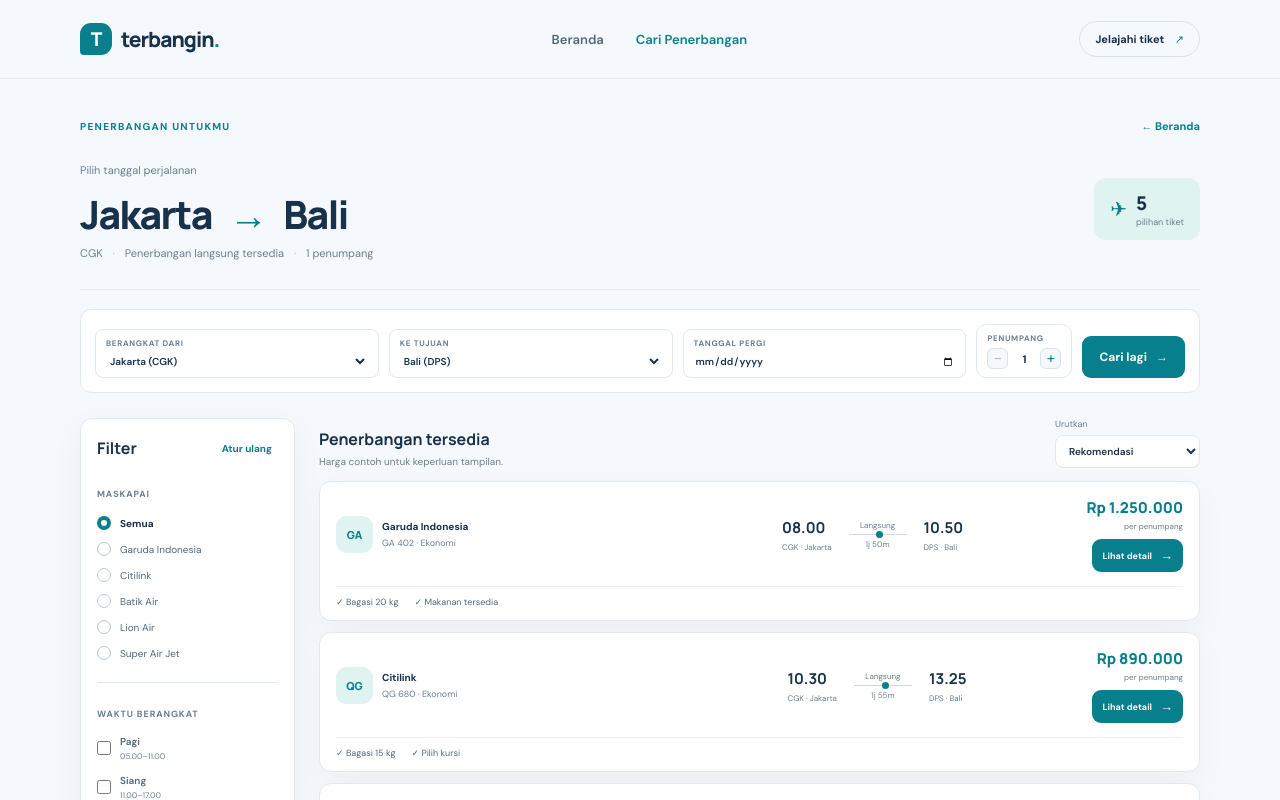
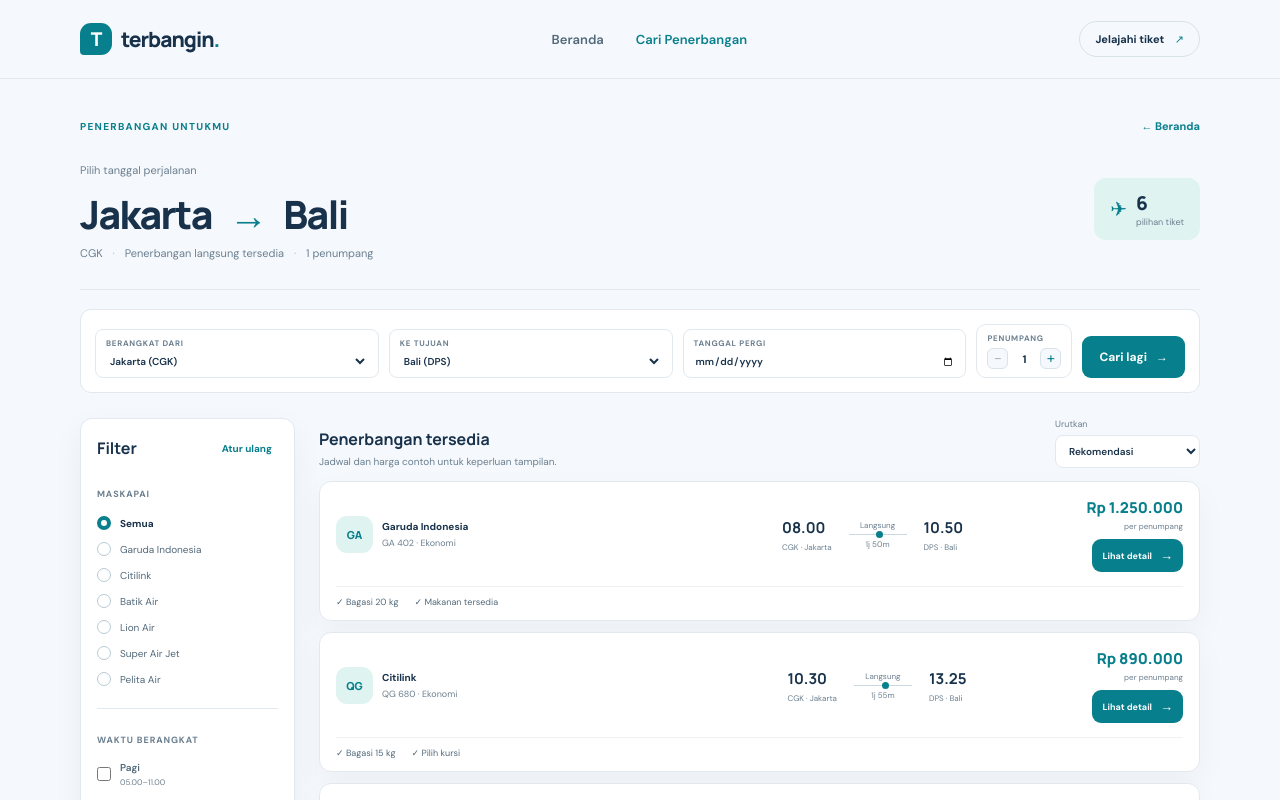
Before and after one commit to pauluskassapa/terbangin-uas-react, a React (Vite) app: page /penerbangan in a window 1280 px wide. Shown: the top 800 px of the page. Built offline with nearby package versions, Linux system fonts and the light colour scheme.

Commit message:
Menambahkan jadwal penerbangan malam

```diff
--- a/src/data/flightData.js
+++ b/src/data/flightData.js
@@ -15,6 +15,7 @@ export const flights = [
   { id: 'id6512', airline: 'Batik Air', number: 'ID 6512', mark: 'ID', color: 'batik', departure: '12.15', arrival: '15.10', duration: '1j 55m', price: 1050000, baggage: '20 kg', perk: 'Hiburan di pesawat', recommendation: 3 },
   { id: 'jt804', airline: 'Lion Air', number: 'JT 804', mark: 'JT', color: 'lion', departure: '14.20', arrival: '17.15', duration: '1j 55m', price: 760000, baggage: 'Kabin 7 kg', perk: 'Bagasi tambahan tersedia', recommendation: 4 },
   { id: 'iu750', airline: 'Super Air Jet', number: 'IU 750', mark: 'IU', color: 'super', departure: '16.00', arrival: '18.55', duration: '1j 55m', price: 820000, baggage: 'Kabin 7 kg', perk: 'Hiburan di aplikasi', recommendation: 5 },
+  { id: 'ip120', airline: 'Pelita Air', number: 'IP 120', mark: 'IP', color: 'pelita', departure: '19.20', arrival: '22.15', duration: '1j 55m', price: 930000, baggage: '20 kg', perk: 'Makanan tersedia', recommendation: 6 },
 ]
 
 export function formatRupiah(value) {
--- a/src/pages/FlightSearch.jsx
+++ b/src/pages/FlightSearch.jsx
@@ -137,7 +137,7 @@ function FlightSearch() {
 
         <section className="flight-list" aria-label="Daftar penerbangan tersedia">
           <div className="list-heading">
-            <div><h2>Penerbangan tersedia</h2><p>Harga contoh untuk keperluan tampilan.</p></div>
+            <div><h2>Penerbangan tersedia</h2><p>Jadwal dan harga contoh untuk keperluan tampilan.</p></div>
             <label className="sort-select">Urutkan<select value={sort} onChange={(event) => setSort(event.target.value)}><option value="recommended">Rekomendasi</option><option value="cheapest">Harga terendah</option><option value="earliest">Berangkat paling awal</option></select></label>
           </div>
           {visibleFlights.length ? visibleFlights.map((flight) => {
```
